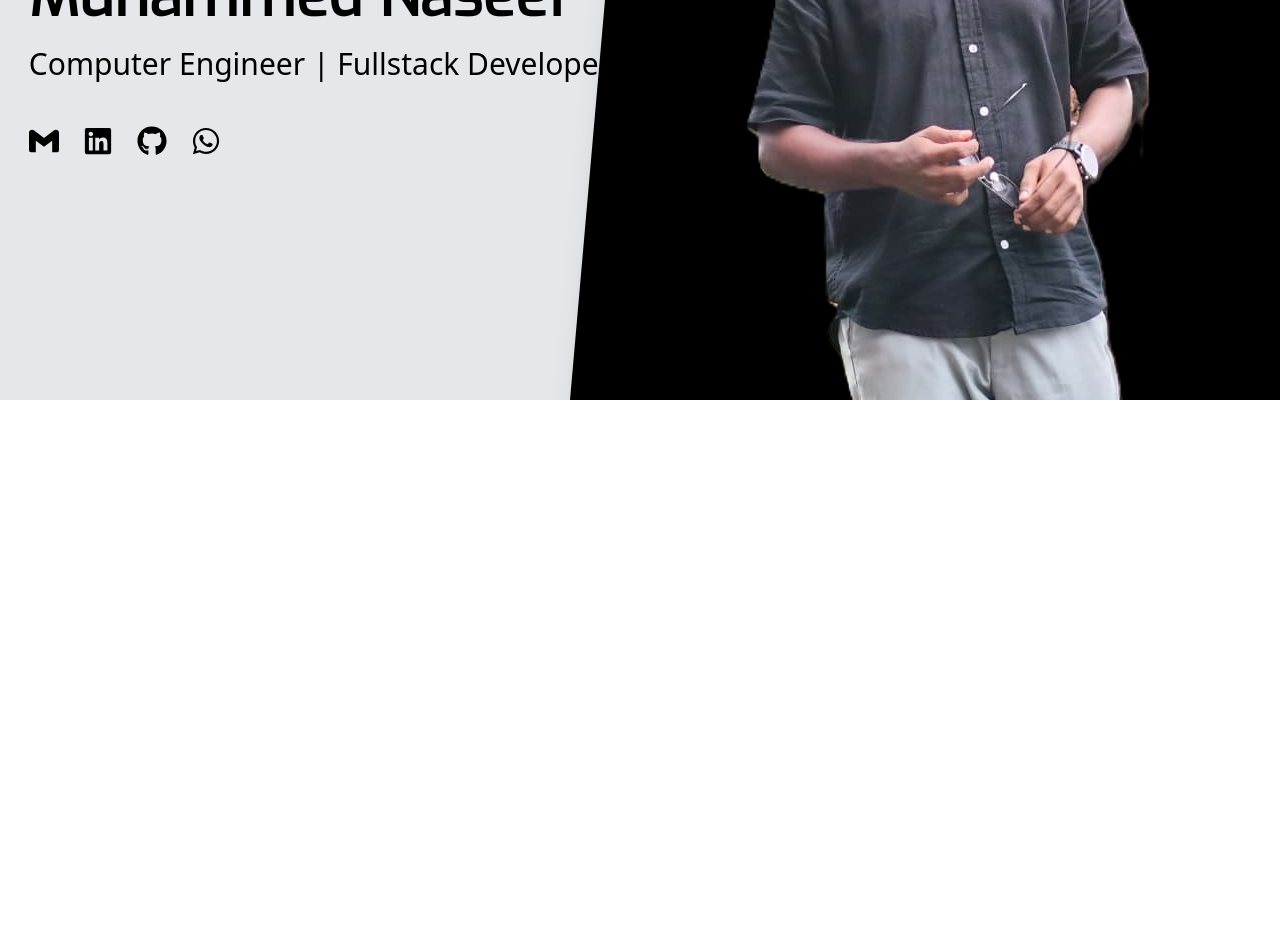
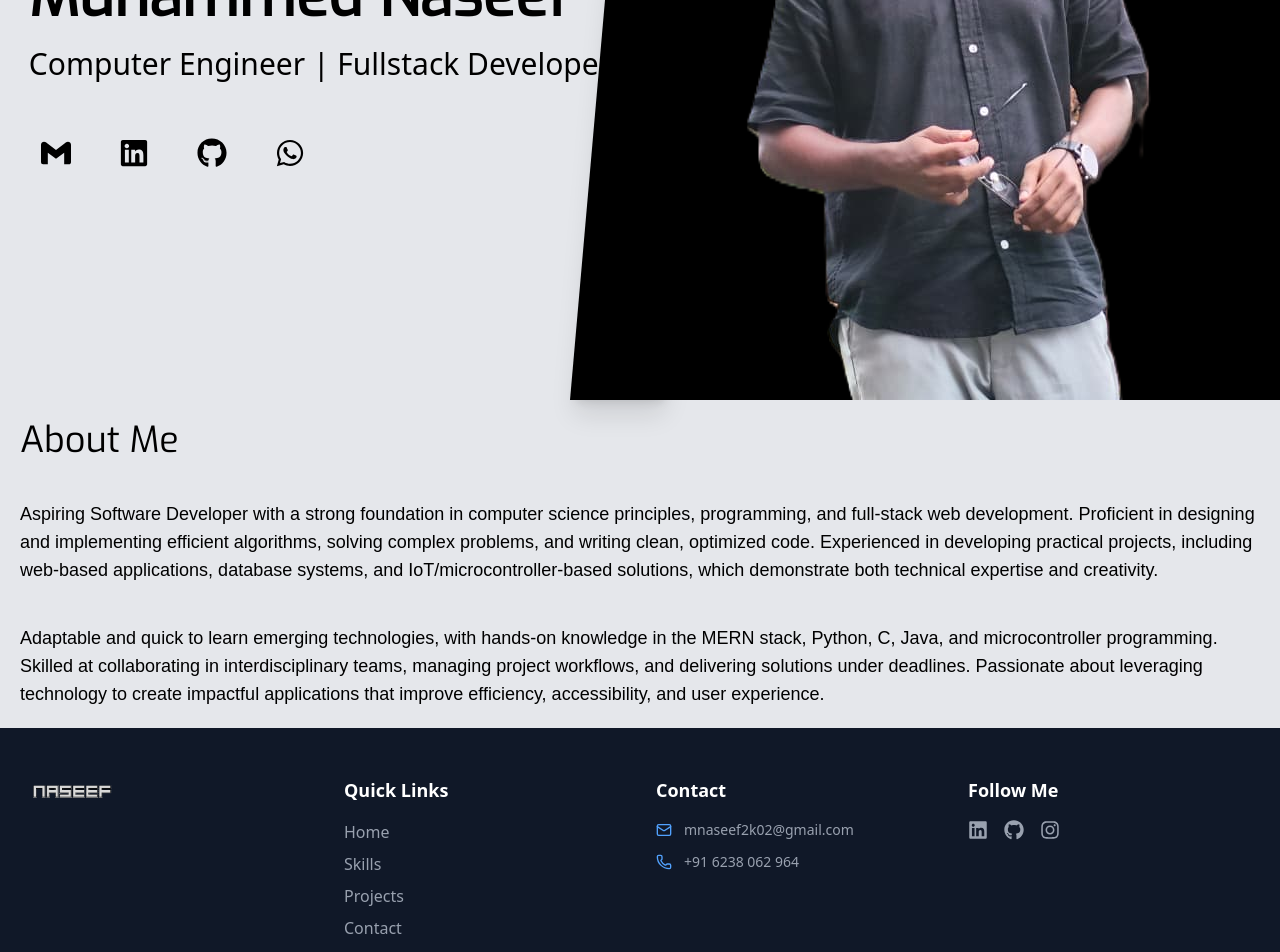
Before and after one commit to mnazfs/Portfolio, a React (Vite) app: page / in a window 1280 px wide. Shown: the part 400-1352 px from the top of the page. Before the commit the page ends 800 px from the top, so only its background shows below. Built offline with nearby package versions, Linux system fonts and the light colour scheme.

Commit message:
11/09/25

```diff
--- a/package.json
+++ b/package.json
@@ -6,7 +6,7 @@
   "homepage": "https://mnazfs.github.io/Portfolio",
   "scripts": {
     "dev": "vite",
-    "build": "tsc -b && vite build",
+    "build": "react-scripts build",
     "lint": "eslint .",
     "preview": "vite preview",
     "start": "react-scripts start",
--- a/src/App.tsx
+++ b/src/App.tsx
@@ -1,14 +1,18 @@
+import { BrowserRouter as Router, Routes, Route } from 'react-router-dom';
 import { Header } from './components/Header';
+import { Footer } from './components/Footer';
 import { Home } from './pages/Home';
-import { BrowserRouter as Router, Routes, Route } from 'react-router-dom';
 
 function App() {
   return(
   <Router>
     <Header />
-    <Routes>
-      <Route path='/' element={<Home />} />
-    </Routes>
+      <main>
+        <Routes>
+          <Route path='/' element={<Home />} />
+        </Routes>
+      </main>
+    <Footer />
   </Router>
   );
 }
--- /dev/null
+++ b/src/components/Footer.tsx
@@ -0,0 +1,70 @@
+import { Link } from 'react-router-dom';
+import { Mail, Phone, MessageCircle, Gamepad2 } from 'lucide-react';
+import { FaInstagram, FaLinkedin, FaGithub } from 'react-icons/fa';
+import Logo from "../images/NSF.png"
+
+export function Footer() {
+  return (
+    <footer className="bg-gray-900 dark:bg-gray-950 text-white transition-colors duration-300">
+      <div className="max-w-7xl mx-auto px-4 sm:px-6 lg:px-8 py-12">
+        <div className="grid grid-cols-1 md:grid-cols-2 lg:grid-cols-4 gap-8">
+          {/* Brand */}
+          <div className="space-y-4">
+            <img src={ Logo } alt='Logo' className='w-20 h-auto'/>
+          </div>
+
+          {/* Quick Links */}
+          <div>
+            <h3 className="text-lg font-semibold mb-4 text-white dark:text-white">Quick Links</h3>
+            <ul className="space-y-2">
+              <li><Link to="/" className="text-gray-400 dark:text-gray-400 hover:text-white transition-colors">Home</Link></li>
+              <li><Link to="/skills" className="text-gray-400 dark:text-gray-400 hover:text-white transition-colors">Skills</Link></li>
+              <li><Link to="/projects" className="text-gray-400 dark:text-gray-400 hover:text-white transition-colors">Projects</Link></li>
+              <li><Link to="/contact" className="text-gray-400 dark:text-gray-400 hover:text-white transition-colors">Contact</Link></li>
+            </ul>
+          </div>
+
+          {/* Contact Info */}
+          <div>
+            <h3 className="text-lg font-semibold mb-4 text-white dark:text-white">Contact</h3>
+            <ul className="space-y-3">
+              <li className="flex items-center space-x-3"
+                onClick={() => { navigator.clipboard.writeText("mnaseef2k02@gmail.com"); alert("Email address copied to clipboard!"); }}>
+                <Mail className="h-4 w-4 text-blue-400" />
+                <span className="text-gray-400 dark:text-gray-400 text-sm">mnaseef2k02@gmail.com
+                </span>
+              </li>
+              <li className="flex items-center space-x-3"
+                onClick={() => { navigator.clipboard.writeText("+916238062964"); alert("Phone number copied to clipboard!"); }}>
+                <Phone className="h-4 w-4 text-blue-400" />
+                <span className="text-gray-400 dark:text-gray-400 text-sm">+91 6238 062 964</span>
+              </li>
+            </ul>
+          </div>
+
+          {/* Social Links */}
+          <div>
+            <h3 className="text-lg font-semibold mb-4 text-white dark:text-white">Follow Me</h3>
+            <div className="flex space-x-4">
+              <a href="https://www.linkedin.com/in/v-s-muhammed-naseef-03b90221b"
+                target="_blank"
+                rel="noopener noreferrer"
+                className="text-gray-400 hover:text-white transition-colors duration-300">
+                <FaLinkedin size={20}/></a>
+              <a href="https://www.github.com/mnazfs"
+                target="_blank"
+                rel="noopener noreferrer"
+                className="text-gray-400 hover:text-white transition-colors duration-300">
+                <FaGithub size={20}/></a>
+              <a href="https://www.instagram.com/mnazfs"
+                target="_blank"
+                rel="noopener noreferrer"
+                className="text-gray-400 hover:text-white transition-colors duration-300">
+                <FaInstagram size={20}/></a>
+            </div>
+          </div>
+        </div>
+      </div>
+    </footer>
+  );
+}
--- a/src/components/Header.tsx
+++ b/src/components/Header.tsx
@@ -10,7 +10,7 @@ export function Header() {
 
   const navigation = [
     { name: 'About', href: '/' },
-    { name: 'Services', href: '/services' },
+    { name: 'Skills', href: '/skills' },
     { name: 'Projects', href: '/projects' },
     { name: 'Contact', href: '/contact' },
   ];
--- a/src/pages/Home.tsx
+++ b/src/pages/Home.tsx
@@ -5,6 +5,7 @@ import { SiGmail } from "react-icons/si";
 
 export function Home () {
     return (
+        <>
         <div className="grid grid-cols-2 w-screen h-screen overflow-hidden">
             <div className="bg-gray-200 p-4 flex items-center justify-center text-shadow-white">
             <div className="justify-center grid grid-rows-4 align-start gap-5">
@@ -30,10 +31,27 @@ export function Home () {
                     initial={{ opacity: 0 }}
                     animate={{ opacity: 1 }}
                     transition={{ duration: 0.5, delay: 0.7 }}>
-                    <a href="mailto:mnaseef2k02@gmail.com"><SiGmail size={30}/></a>
-                    <a href="http://www.linkedin.com/in/v-s-muhammed-naseef-03b90221b"><FaLinkedin size={30}/></a>
-                    <a href="http://www.github.com/mnazfs"><FaGithub size={30}/></a>
-                    <a href="https://api.whatsapp.com/send?phone=916238062964"><FaWhatsapp size={30}/></a>
+                    <a href="mailto:mnaseef2k02@gmail.com"
+                        target="_blank"
+                        rel="noopener noreferrer"
+                        onClick={() => { navigator.clipboard.writeText("mnaseef2k02@gmail.com"); alert("Email address copied to clipboard!"); }}
+                        className="rounded-full p-3 hover:bg-gray-300 transition-colors duration-300">
+                        <SiGmail size={30}/></a>
+                    <a href="http://www.linkedin.com/in/v-s-muhammed-naseef-03b90221b"
+                        target="_blank"
+                        rel="noopener noreferrer"
+                        className="rounded-full p-3 hover:bg-gray-300 transition-colors duration-300">
+                        <FaLinkedin size={30}/></a>
+                    <a href="http://www.github.com/mnazfs"
+                        target="_blank"
+                        rel="noopener noreferrer"
+                        className="rounded-full p-3 hover:bg-gray-300 transition-colors duration-300">
+                        <FaGithub size={30}/></a>
+                    <a href="https://api.whatsapp.com/send?phone=916238062964"
+                        target="_blank"
+                        rel="noopener noreferrer"
+                        className="rounded-full p-3 hover:bg-gray-300 transition-colors duration-300">
+                        <FaWhatsapp size={30}/></a>
                 </motion.div>
                 </div>
 
@@ -46,7 +64,17 @@ export function Home () {
                     <img src={ Profile } alt="Profile picture"></img>
                 </motion.div>
             </div>
-            <div className="absolute top-0 bottom-0 left-1/2 w-20 bg-black transform -skew-x-5 origin-top shadow-xl"/>
+            <div className="absolute top-0 bottom-0 left-1/2 w-25 h-screen bg-black transform -skew-x-5 origin-top shadow-xl"/>
         </div>
+        <div className="bg-gray-200">
+            <h1 className="font-exo text-4xl p-5">About Me</h1>
+            <p className="font-montserrat text-lg p-5">
+                Aspiring Software Developer with a strong foundation in computer science principles, programming, and full-stack web development. Proficient in designing and implementing efficient algorithms, solving complex problems, and writing clean, optimized code. Experienced in developing practical projects, including web-based applications, database systems, and IoT/microcontroller-based solutions, which demonstrate both technical expertise and creativity.
+            </p>
+            <p className="font-montserrat text-lg p-5">
+                Adaptable and quick to learn emerging technologies, with hands-on knowledge in the MERN stack, Python, C, Java, and microcontroller programming. Skilled at collaborating in interdisciplinary teams, managing project workflows, and delivering solutions under deadlines. Passionate about leveraging technology to create impactful applications that improve efficiency, accessibility, and user experience.
+            </p>
+        </div>
+        </>
     );
 }
```
